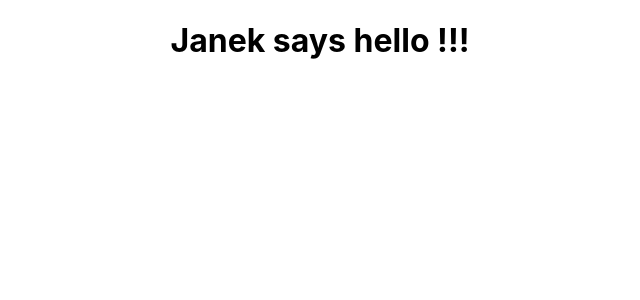
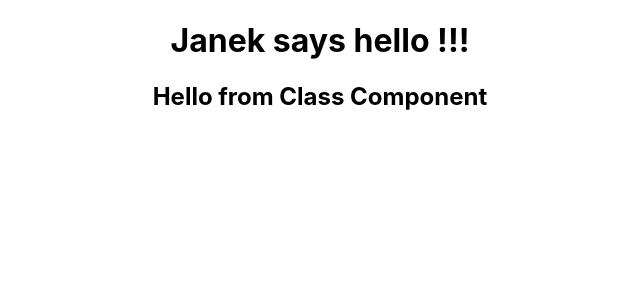
Before and after one commit to JanekJaniak/HelloReact, a React (Create React App) app: page / in a window 1280 px wide. Shown: the top 300 px of the page, without its empty margins (320-960 px from the left). Built offline with nearby package versions, Linux system fonts and the light colour scheme.

Commit message:
Add class component

```diff
--- a/src/App.js
+++ b/src/App.js
@@ -3,10 +3,13 @@ import './App.css';
 // import Hello from './components/hello.js'
 import { Hello } from './components/hello.js'
 
+import HelloClass from './components/helloClass.js'
+
 function App() {
   return (
     <div className="App">
       <Hello/>
+      <HelloClass />
     </div>
   );
 }
--- /dev/null
+++ b/src/components/helloClass.js
@@ -0,0 +1,9 @@
+import { Component } from 'react';
+
+class HelloClass extends Component {
+  render() {
+    return <h2>Hello from Class Component</h2>
+  }
+}
+
+export default HelloClass
```
